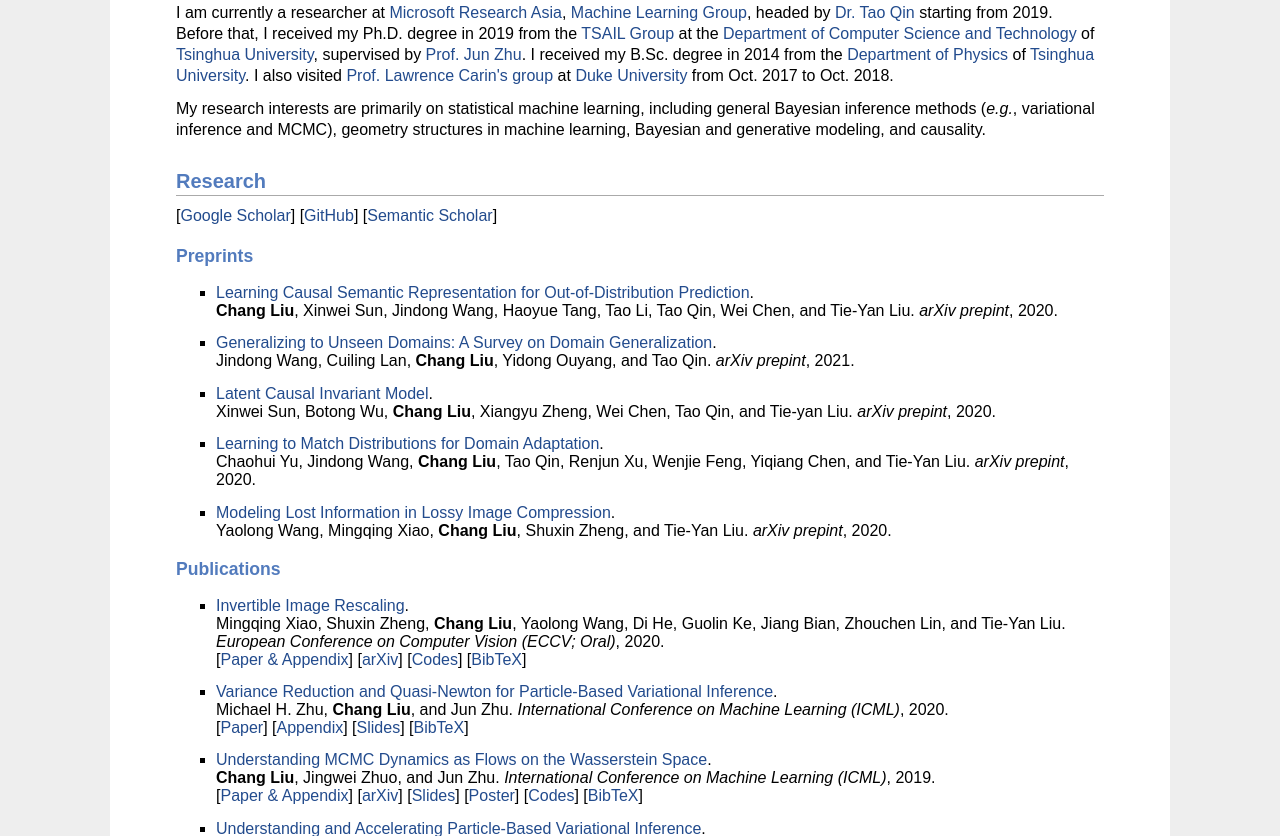
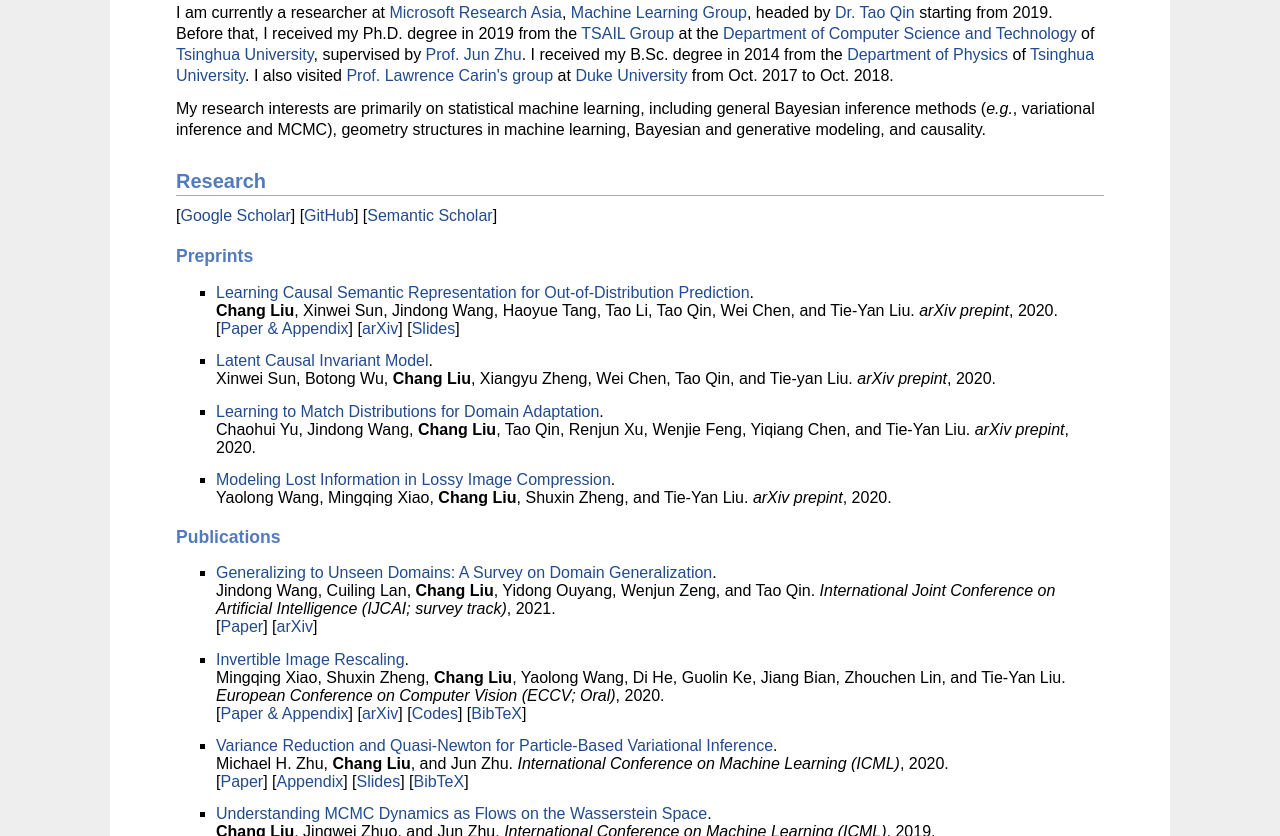
Before and after one commit to changliu00/changliu00.github.io, a plain HTML site: page index.html in a window 1280 px wide. Shown: the part 452-1288 px from the top of the page. Drawn offline with Linux system fonts and the light colour scheme.

Commit message:
causupv and dg_survey updated

```diff
--- a/index.html
+++ b/index.html
@@ -86,12 +86,10 @@
     <li>
 		<a href="http://arxiv.org/abs/2011.01681">Learning Causal Semantic Representation for Out-of-Distribution Prediction</a>.<br>
 		<b>Chang Liu</b>, Xinwei Sun, Jindong Wang, Haoyue Tang, Tao Li, Tao Qin, Wei Chen, and Tie-Yan Liu.
-		<i>arXiv prepint</i>, 2020.
-    </li>
-    <li>
-		<a href="https://arxiv.org/abs/2103.03097">Generalizing to Unseen Domains: A Survey on Domain Generalization</a>.<br>
-		Jindong Wang, Cuiling Lan, <b>Chang Liu</b>, Yidong Ouyang, and Tao Qin.
-		<i>arXiv prepint</i>, 2021.
+		<i>arXiv prepint</i>, 2020.<br>
+		[<a href="./causupv/causupv.pdf">Paper & Appendix</a>]
+		[<a href="https://arxiv.org/abs/2011.01681">arXiv</a>]
+		[<a href="./causupv/causupv-slides.pdf">Slides</a>]
     </li>
     <li>
 		<a href="https://arxiv.org/abs/2011.02203">Latent Causal Invariant Model</a>.<br>
@@ -112,6 +110,13 @@
 
 <h3>Publications</h3>
 <ul>
+    <li>
+		<a href="https://arxiv.org/abs/2103.03097">Generalizing to Unseen Domains: A Survey on Domain Generalization</a>.<br>
+		Jindong Wang, Cuiling Lan, <b>Chang Liu</b>, Yidong Ouyang, Wenjun Zeng, and Tao Qin.
+		<i>International Joint Conference on Artificial Intelligence (IJCAI; survey track)</i>, 2021.<br>
+		[<a href="./dg_survey/dg_survey.pdf">Paper</a>]
+		[<a href="https://arxiv.org/abs/2103.03097">arXiv</a>]
+    </li>
     <li>
 		<a href="https://link.springer.com/chapter/10.1007/978-3-030-58452-8_8">Invertible Image Rescaling</a>.<br>
 		Mingqing Xiao, Shuxin Zheng, <b>Chang Liu</b>, Yaolong Wang, Di He, Guolin Ke, Jiang Bian, Zhouchen Lin, and Tie-Yan Liu.
```
Also changed, not shown: 3 other files.
